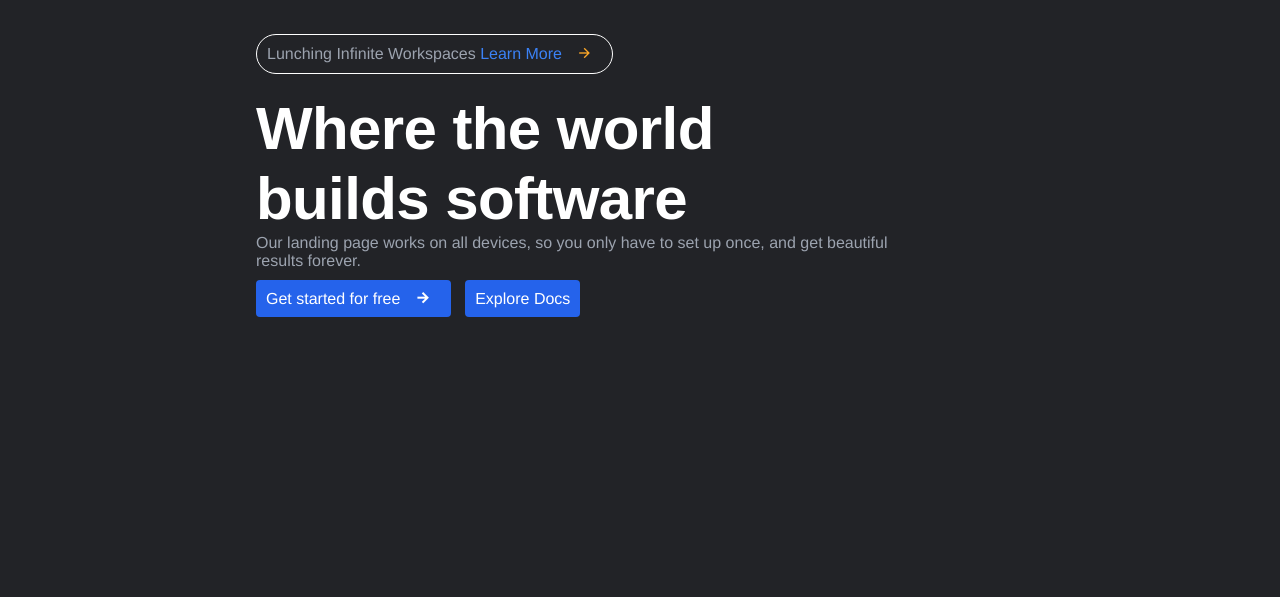
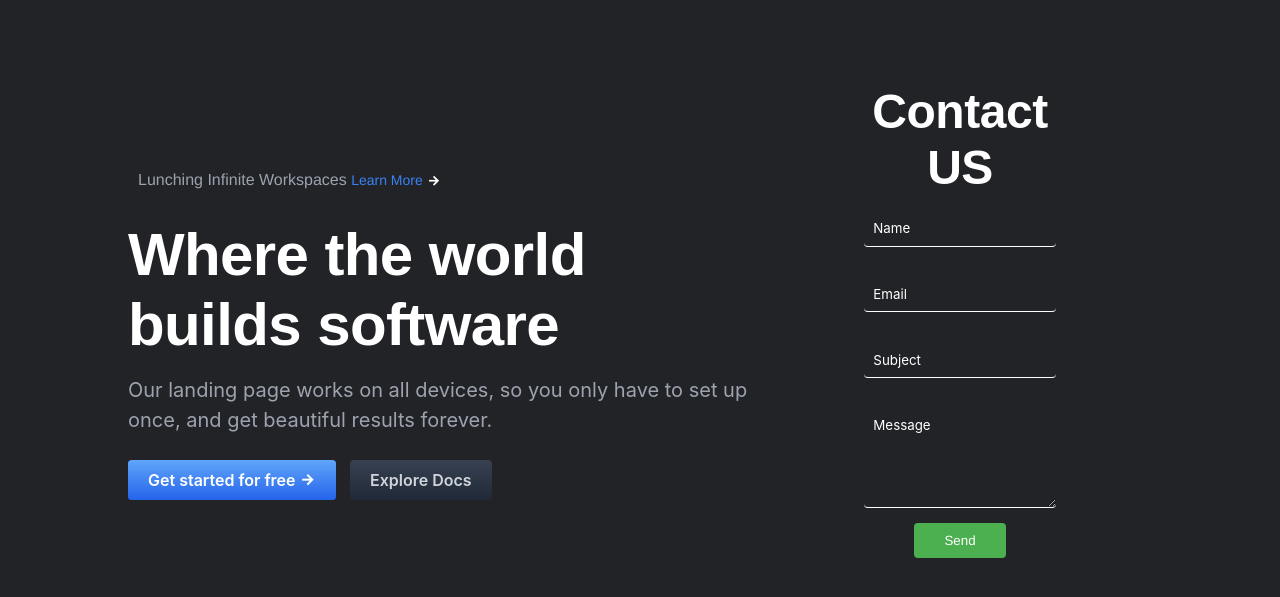
Before and after one commit to Youssefidry/Joseph-Lee.io, a plain HTML site: page index.html in a window 1280 px wide. Shown: the part 55-652 px from the top of the page. Drawn offline with nearby package versions, Linux system fonts and the light colour scheme.

Commit message:
Add files via upload

```diff
--- a/index.html
+++ b/index.html
@@ -36,7 +36,16 @@
                     <a href="Exsplore Docs" class="btn-explore">Explore Docs</a>
                 </div>
             </div>
-            <div class="right-main">
+            <div class="right-main contact-us">
+                <form action="/contact" method="post">
+                    <Span class="title-contact">Contact US</Span>
+                    <input type="text" id="name" name="name" placeholder="Name"><br>
+                    <input type="email" id="email" name="email" placeholder="Email"><br>
+                    <input type="text" id="subject" name="subject" placeholder="Subject"><br>
+                    <textarea id="message" name="message" rows="5" placeholder="Message"></textarea><br>
+                    <button type="submit">Send</button>
+                  </form>
+
 
             </div>
         </div>
--- a/style.css
+++ b/style.css
@@ -12,6 +12,19 @@
     --main-color: #29fd53;
     --second-color : #fda829;
     --font-title : Uncut Sans,sans-serif;
+    --tw-gradient-to: #60a5fa;
+    --tw-gradient-from: #2563eb;
+    --tw-gradient-stops: var(--tw-gradient-from),var(--tw-gradient-to);
+
+
+    --tw-gradient-start: #1f2937;
+    --tw-gradient-fin: #374151;
+    --tw-gradient-stop: var(--tw-gradient-start),var(--tw-gradient-fin);
+}
+
+::placeholder {
+    color: white;
+    font-family: Inter,sans-serif;;
 }
 /* --- START CSS HEADER --- */
 body{
@@ -71,7 +84,7 @@ i.ri-home-heart-fill {
     color: var(--second-color);
     padding: 15px;
 }
-i{
+header i{
         vertical-align: text-top;
         padding: 10px;
         cursor: pointer;
@@ -104,39 +117,59 @@ i{
 }
 .main-top {
     display: flex;
+    margin: 5em 0;
     justify-content: space-evenly;
 }
 .up-learn-more {
     display: inline-block;
     border-radius: 9999px;
     padding: 10px;
-    border: 1px solid white;
     color: rgb(156 163 175);
     margin-bottom: 20px;
     margin-top: 30px;
 }
+.up-learn-more i{
+    color: var(--text-color);
+    font-weight: 700;
+    line-height: 18px;
+}
 .up-learn-more a {
     color: rgb(59 , 130 , 246);
-}
-p.left-p-main {
-    color: rgb(156 163 175);
+    font-size: 14px;
+    font-weight: 500;
 }
 .left-btn-main{
     margin-top: 20px;
     margin-bottom: 20px;
 }
 .btn-explore{
-    padding: 10px;
+    padding: 10px 20px 10px 20px;
+    border-radius: 4px;
+    background-image: linear-gradient(to top,var(--tw-gradient-stop));
+    color: rgb(209 , 213 , 219);
+    margin-left: 10px;
+    font-family: Inter,sans-serif;
+    box-shadow: none;
+    text-size-adjust: 100%;
+    line-height: 1.3;
+    font-weight: 600;
+}
+.btn-start{
+    background-image: linear-gradient(to top,var(--tw-gradient-stops));
+    padding: 10px 20px 10px 20px;
     border-radius: 4px;
     background-color: #2563eb;
     color: white;
-    margin-left: 10px;
+    font-family: Inter,sans-serif;
+    font-weight: 600;
+    box-shadow: none;
+    text-size-adjust: 100%;
+    line-height: 1.3;
+
 }
-.btn-start{
-    padding: 10px;
-    border-radius: 4px;
-    background-color: #2563eb;
-    color: white;
+main i{
+    vertical-align: text-top;
+
 }
 .btn-start i{
     color: white;
@@ -147,6 +180,66 @@ main {
     width: 80%;
     margin-left: auto;
     margin-right: auto;
+}
+.left-p-main{
+    padding-top: 15px;
+    padding-bottom: 15px;
+    font-family: Inter,sans-serif;
+    font-size: 20px;
+    line-height: 30px;
+    color: rgb(156 163 175);
+
+}
+
+.right-main.contact-us {
+    width: 50%;
+}
+form {
+    width: 50%;
+    margin: 0 auto;
+    text-align: -webkit-center;
+  }
+
+  .right-main input, textarea {
+    width: 100%;
+    padding: 0.7em;
+    box-sizing: border-box;
+    margin: 15px 0;
+    border-radius: 4px;
+    box-shadow: none;
+    font-family: Inter,sans-serif;
+    background-color: transparent;
+    border: none;
+    border-bottom: 1px solid white;
+}
+
+  .right-main button[type="submit"] {
+    background-color: #4CAF50;
+    color: white;
+    border: none;
+    cursor: pointer;
+    border-radius: 4px;
+    padding: 10px 30px;
+    box-shadow: none;
+
+  }
+  textarea:focus, input:focus{
+    outline: none;
+    border-color: #fda829;
+
+}
+  .right-main button:hover {
+    background-color: var(--second-color);
+    transition: all 0.5s ease;
+}
+.title-contact {
+    font-family: var(--font-title);
+    font-size: 3em;
+    line-height: 1.166;
+    letter-spacing: -.01em;
+    font-weight: 700;
+    color: var(--text-color);
+    transform: translateZ(0) scale(1);
 }
 /* --- END CSS MAIN --- */
 
@@ -203,6 +296,22 @@ main {
         display: block;
         transition: all 2s ease;
     }
+    .main-top {
+        flex-direction: column;
+    }
+    .left-main {
+        max-width: 100%;
+    }
+    .right-main.contact-us {
+        width: 100%;
+        margin: 30px 0;
+    }
+    form {
+        width: 100%;
+    }
+    .right-main button[type="submit"] {
+        width: 100%;
+    }
 }
 @media (max-width : 900px){
 
```
